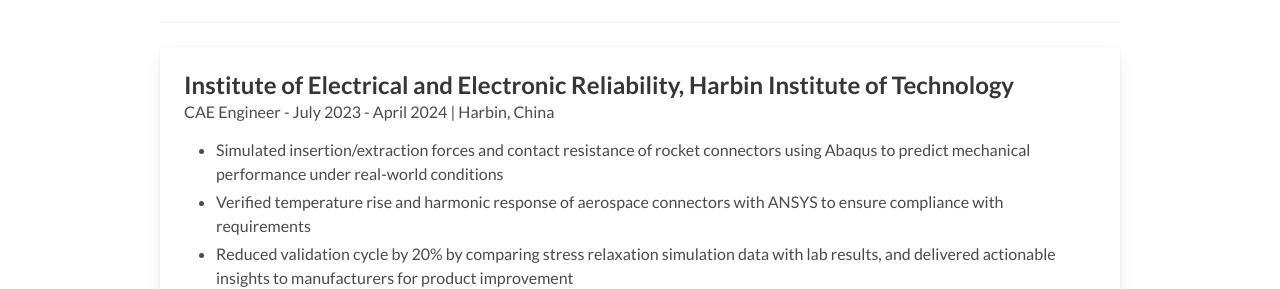
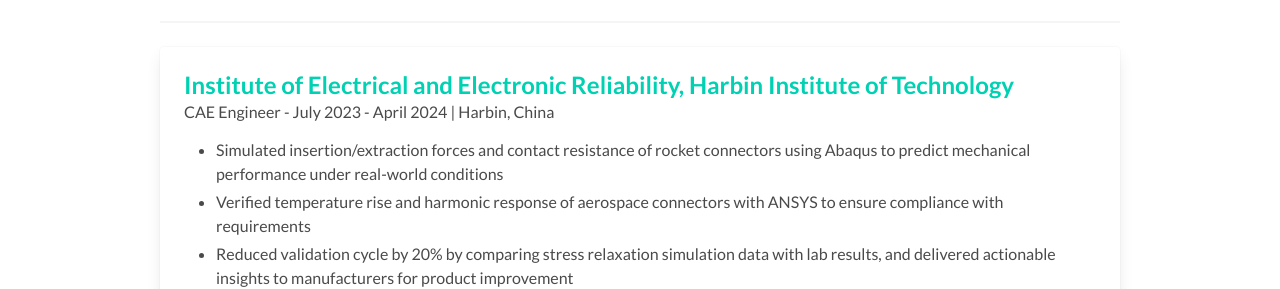
Before and after one commit to liu-siyu5/liu-siyu5.github.io, a plain HTML site: page index.html in a window 1280 px wide. Shown: the part 516-805 px from the top of the page. Drawn offline with Linux system fonts and the light colour scheme; files whose address does not match are found by name.

Commit message:
Update index.html

```diff
--- a/index.html
+++ b/index.html
@@ -77,7 +77,7 @@
       <div class="card">
         <div class="card-content">
           <div class="content">
-            <p class="title is-4">Institute of Electrical and Electronic Reliability, Harbin Institute of Technology</p>
+            <p class="title is-4"><a href="https://enhitee.hit.edu.cn/2024/0105/c18784a337546/page.htm" target="_blank">Institute of Electrical and Electronic Reliability, Harbin Institute of Technology</a></p>
             <p class="subtitle is-6">CAE Engineer - <time datetime="2023-7">July 2023</time> - <time
                 datetime="2024-4">April 2024</time> | Harbin, China</p>
             <ul>
```
